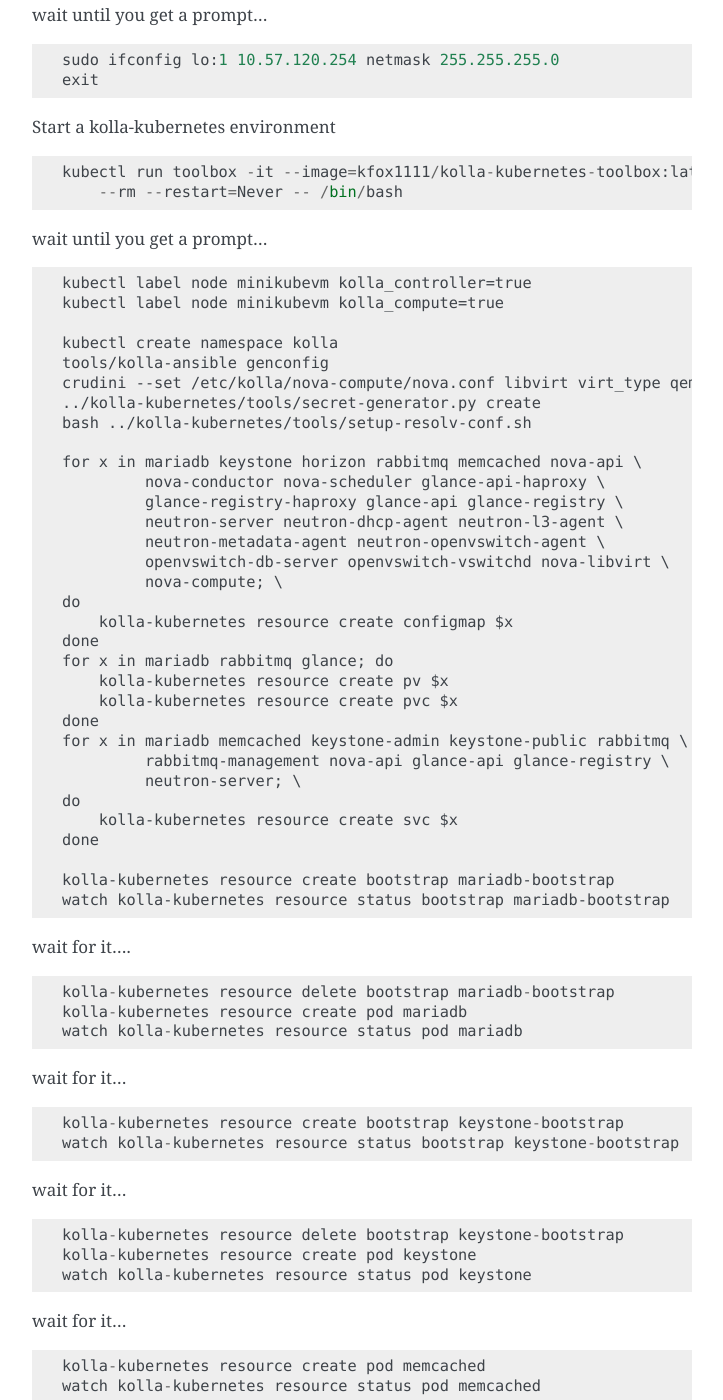
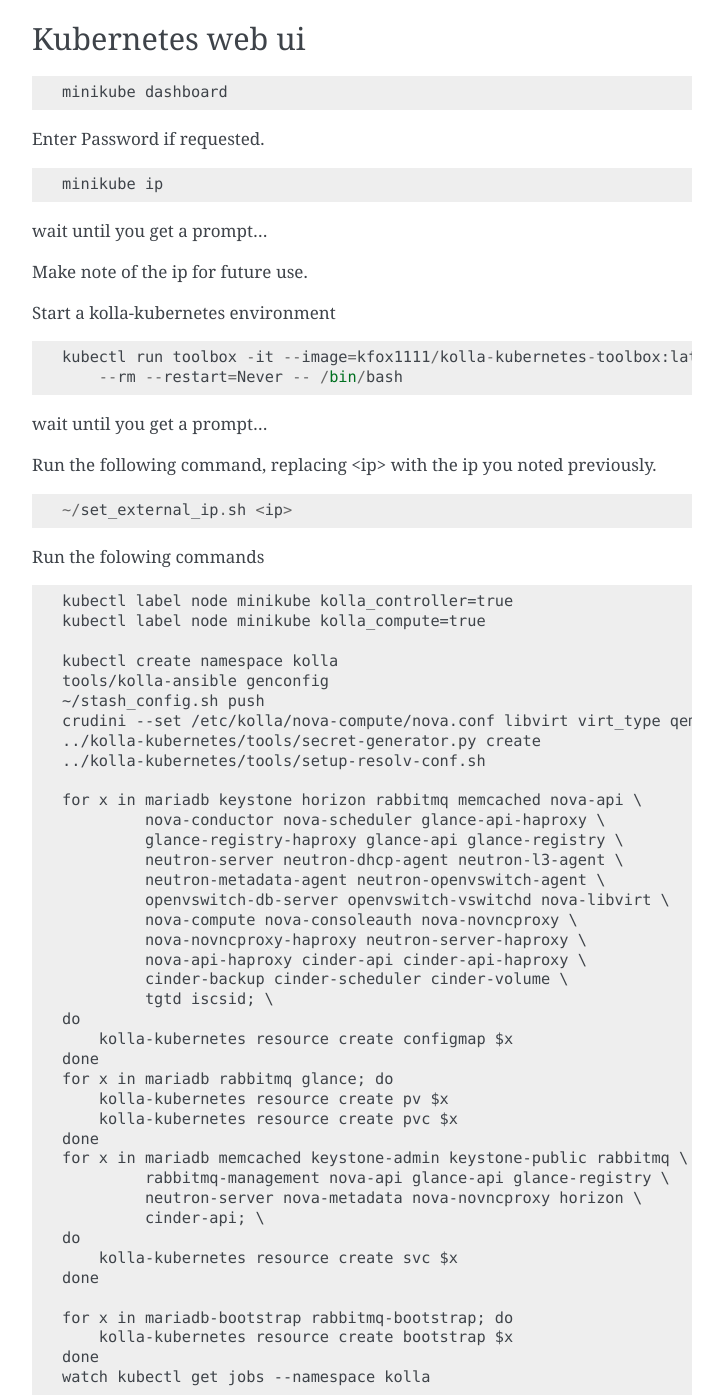
Before and after one commit to openstack-archive/kolla-kubernetes, a Sphinx documentation site: the page built from doc/source/minikube.rst, in a window 1280 px wide and 1400 px high, scrolled down 826 px. Shown: the whole window, without its empty margins (388-1111 px from the left). Built offline with Sphinx 7.4.7, drawn with Linux system fonts in a browser that asks for light colours; some of the changed text lies outside the part shown.

Commit message:
Document more stuff
Add more test stuff. create nova-metadata svc. Add cinder bits.
simplify instructions. Update to newest minikube, 0.10.0.

Change-Id: Ib3b3115c7f4e12e8d2f4bf48bddded17ea700f8d

```diff
--- a/doc/source/minikube.rst
+++ b/doc/source/minikube.rst
@@ -20,7 +20,7 @@ Install minikube with kvm support
     sudo mv docker-machine-driver-kvm /usr/local/bin/
 
     curl -L -o minikube \
-      https://storage.googleapis.com/minikube/releases/v0.9.0/minikube-linux-amd64
+      https://storage.googleapis.com/minikube/releases/v0.10.0/minikube-linux-amd64
     chmod +x minikube
     sudo mv minikube /usr/local/bin/
 
@@ -35,16 +35,25 @@ To start up a fresh kolla-kubernetes deployment, do the following.
 
 ::
 
-    minikube start --vm-driver=kvm --memory=$((9*1024))
+    minikube start --vm-driver=kvm --memory=$((8*1024))
 
-    minikube ssh
+Enter Password if requested.
+
+Kubernetes web ui
+=================
+::
+
+    minikube dashboard
+
+Enter Password if requested.
+
+::
+
+    minikube ip
 
 wait until you get a prompt...
 
-::
-
-    sudo ifconfig lo:1 10.57.120.254 netmask 255.255.255.0
-    exit
+Make note of the ip for future use.
 
 Start a kolla-kubernetes environment
 
@@ -55,16 +64,25 @@ Start a kolla-kubernetes environment
 
 wait until you get a prompt...
 
+Run the following command, replacing <ip> with the ip you noted previously.
+
 ::
 
-    kubectl label node minikubevm kolla_controller=true
-    kubectl label node minikubevm kolla_compute=true
+    ~/set_external_ip.sh <ip>
+
+Run the folowing commands
+
+::
+
+    kubectl label node minikube kolla_controller=true
+    kubectl label node minikube kolla_compute=true
 
     kubectl create namespace kolla
     tools/kolla-ansible genconfig
+    ~/stash_config.sh push
     crudini --set /etc/kolla/nova-compute/nova.conf libvirt virt_type qemu
     ../kolla-kubernetes/tools/secret-generator.py create
-    bash ../kolla-kubernetes/tools/setup-resolv-conf.sh
+    ../kolla-kubernetes/tools/setup-resolv-conf.sh
 
     for x in mariadb keystone horizon rabbitmq memcached nova-api \
              nova-conductor nova-scheduler glance-api-haproxy \
@@ -72,7 +90,11 @@ wait until you get a prompt...
              neutron-server neutron-dhcp-agent neutron-l3-agent \
              neutron-metadata-agent neutron-openvswitch-agent \
              openvswitch-db-server openvswitch-vswitchd nova-libvirt \
-             nova-compute; \
+             nova-compute nova-consoleauth nova-novncproxy \
+             nova-novncproxy-haproxy neutron-server-haproxy \
+             nova-api-haproxy cinder-api cinder-api-haproxy \
+             cinder-backup cinder-scheduler cinder-volume \
+             tgtd iscsid; \
     do
         kolla-kubernetes resource create configmap $x
     done
@@ -82,34 +104,45 @@ wait until you get a prompt...
     done
     for x in mariadb memcached keystone-admin keystone-public rabbitmq \
              rabbitmq-management nova-api glance-api glance-registry \
-             neutron-server; \
+             neutron-server nova-metadata nova-novncproxy horizon \
+             cinder-api; \
     do
         kolla-kubernetes resource create svc $x
     done
 
-    kolla-kubernetes resource create bootstrap mariadb-bootstrap
-    watch kolla-kubernetes resource status bootstrap mariadb-bootstrap
+    for x in mariadb-bootstrap rabbitmq-bootstrap; do
+        kolla-kubernetes resource create bootstrap $x
+    done
+    watch kubectl get jobs --namespace kolla
 
 wait for it....
 
 ::
 
-    kolla-kubernetes resource delete bootstrap mariadb-bootstrap
-    kolla-kubernetes resource create pod mariadb
-    watch kolla-kubernetes resource status pod mariadb
+    for x in mariadb-bootstrap rabbitmq-bootstrap; do
+        kolla-kubernetes resource delete bootstrap $x
+    done
+    for x in mariadb memcached rabbitmq; do
+        kolla-kubernetes resource create pod $x
+    done
+    watch kubectl get pods --namespace kolla
 
 wait for it...
 
 ::
 
-    kolla-kubernetes resource create bootstrap keystone-bootstrap
-    watch kolla-kubernetes resource status bootstrap keystone-bootstrap
+    for x in keystone-create-db keystone-endpoints keystone-manage-db; do
+        kolla-kubernetes resource create bootstrap $x
+    done
+    watch kubectl get jobs --namespace kolla
 
 wait for it...
 
 ::
 
-    kolla-kubernetes resource delete bootstrap keystone-bootstrap
+    for x in keystone-create-db keystone-endpoints keystone-manage-db; do
+        kolla-kubernetes resource delete bootstrap $x
+    done
     kolla-kubernetes resource create pod keystone
     watch kolla-kubernetes resource status pod keystone
 
@@ -117,30 +150,10 @@ wait for it...
 
 ::
 
-    kolla-kubernetes resource create pod memcached
-    watch kolla-kubernetes resource status pod memcached
-
-wait for it...
-
-::
-
-    kolla-kubernetes resource create bootstrap rabbitmq-bootstrap
-    watch kolla-kubernetes resource status bootstrap rabbitmq-bootstrap
-
-wait for it...
-::
-
-    kolla-kubernetes resource delete bootstrap rabbitmq-bootstrap
-    kolla-kubernetes resource create pod rabbitmq
-    watch kolla-kubernetes resource status pod rabbitmq
-
-wait for it...
-
-::
-
     for x in glance-create-db glance-endpoints glance-manage-db \
              nova-create-api-db nova-create-endpoints nova-create-db \
-             neutron-create-db neutron-endpoints neutron-manage-db; \
+             neutron-create-db neutron-endpoints neutron-manage-db \
+             cinder-create-db cinder-create-endpoints cinder-manage-db; \
     do
         kolla-kubernetes resource create bootstrap $x
     done
@@ -152,12 +165,14 @@ wait for it...
 
     for x in glance-create-db glance-endpoints glance-manage-db \
              nova-create-api-db nova-create-endpoints nova-create-db \
-             neutron-create-db neutron-endpoints neutron-manage-db; \
+             neutron-create-db neutron-endpoints neutron-manage-db \
+             cinder-create-db cinder-create-endpoints cinder-manage-db; \
     do
          kolla-kubernetes resource delete bootstrap $x
     done
     for x in nova-api nova-conductor nova-scheduler glance-api \
-             glance-registry neutron-server; \
+             glance-registry neutron-server horizon nova-consoleauth \
+             nova-novncproxy; \
     do
         kolla-kubernetes resource create pod $x
     done
@@ -182,12 +197,19 @@ wait for it...
 
 Services should be up now.
 
+If you want to simply access the web gui, see section `Web Access`_ below.
+
 To test things out
 
 ::
 
     ~/gen_keystone_admin.sh
     kubectl create -f ~/openstackcli.yaml --namespace=kolla
+    watch kubectl get pod openstackcli --namespace=kolla
+
+wait for it...
+
+::
 
     kubectl exec -it openstackcli --namespace=kolla /bin/bash
 
@@ -218,16 +240,41 @@ for some tests:
         --allocation-pool start=172.18.1.65,end=172.18.1.254 \
         --name admin admin 172.18.1.0/24
     neutron router-interface-add admin admin
+    neutron security-group-rule-create --protocol icmp \
+        --direction ingress default
+    neutron security-group-rule-create --protocol tcp \
+        --port-range-min 22 --port-range-max 22 \
+        --direction ingress default
 
     openstack server create --flavor=m1.tiny --image CirrOS \
          --nic net-id=admin test
+    openstack server create --flavor=m1.tiny --image CirrOS \
+         --nic net-id=admin test2
+    FIP=$(openstack ip floating create external -f value -c ip)
+    FIP2=$(openstack ip floating create external -f value -c ip)
+    openstack ip floating add $FIP test
+    openstack ip floating add $FIP2 test2
 
+    watch openstack server list
 
-In another window, do 'minikube ssh' in and run the following command:
+wait for it...
 
 ::
 
-    ip addr add 172.18.0.1/24 dev br-ex; ip link set br-ex up
+    ssh cirros@$FIP curl 169.254.169.254
+
+.. _`Web Access`:
+
+Web Access
+==========
+If you want to access the horizon website, fetch the admin password from
+within the toolbox like:
+
+::
+    grep keystone_admin /etc/kolla/passwords.yml
+
+And paste in the ip address you noted earlier from 'minikube ip' into your
+web browser. The username is 'admin'.
 
 
 NOTES
```
Also changed, not shown: 1 other file.
